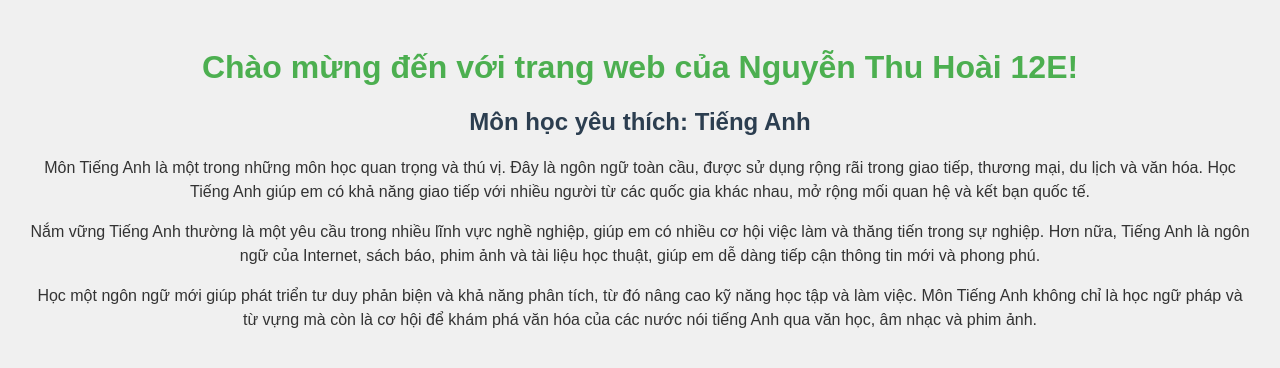
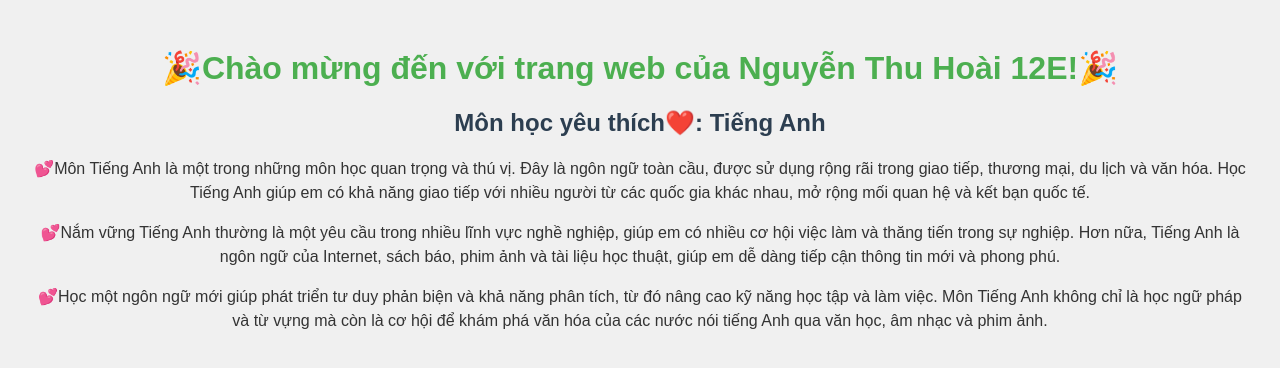
Before and after one commit to hoeidudjsj/hoeidudjsj.github.io, a plain HTML site: page index.html in a window 1280 px wide. Drawn offline with Linux system fonts and the light colour scheme.

Commit message:
Update index.html

```diff
--- a/index.html
+++ b/index.html
@@ -3,7 +3,7 @@
 <head>
     <meta charset="UTF-8">
     <meta name="viewport" content="width=device-width, initial-scale=1.0">
-    <title>Nguyễn Thu Hoài 12E</title>
+    <title>Nguyễn Thu Hoài🫰 12E</title>
     <style>
         body {
             font-family: Arial, sans-serif;
@@ -25,23 +25,23 @@
     </style>
 </head>
 <body>
-    <h1>Chào mừng đến với trang web của Nguyễn Thu Hoài 12E!</h1>
+    <h1>🎉Chào mừng đến với trang web của Nguyễn Thu Hoài 12E!🎉</h1>
 
-    <h2>Môn học yêu thích: Tiếng Anh</h2>
+    <h2>Môn học yêu thích❤️: Tiếng Anh</h2>
     <p>
-        Môn Tiếng Anh là một trong những môn học quan trọng và thú vị. Đây là ngôn ngữ toàn cầu,
+        💕Môn Tiếng Anh là một trong những môn học quan trọng và thú vị. Đây là ngôn ngữ toàn cầu,
         được sử dụng rộng rãi trong giao tiếp, thương mại, du lịch và văn hóa. Học Tiếng Anh giúp
         em có khả năng giao tiếp với nhiều người từ các quốc gia khác nhau, mở rộng mối quan hệ
         và kết bạn quốc tế.
     </p>
     <p>
-        Nắm vững Tiếng Anh thường là một yêu cầu trong nhiều lĩnh vực nghề nghiệp, giúp em có
+        💕Nắm vững Tiếng Anh thường là một yêu cầu trong nhiều lĩnh vực nghề nghiệp, giúp em có
         nhiều cơ hội việc làm và thăng tiến trong sự nghiệp. Hơn nữa, Tiếng Anh là ngôn ngữ của
         Internet, sách báo, phim ảnh và tài liệu học thuật, giúp em dễ dàng tiếp cận thông tin
         mới và phong phú.
     </p>
     <p>
-        Học một ngôn ngữ mới giúp phát triển tư duy phản biện và khả năng phân tích, từ đó nâng
+        💕Học một ngôn ngữ mới giúp phát triển tư duy phản biện và khả năng phân tích, từ đó nâng
         cao kỹ năng học tập và làm việc. Môn Tiếng Anh không chỉ là học ngữ pháp và từ vựng mà
         còn là cơ hội để khám phá văn hóa của các nước nói tiếng Anh qua văn học, âm nhạc và
         phim ảnh.
```
